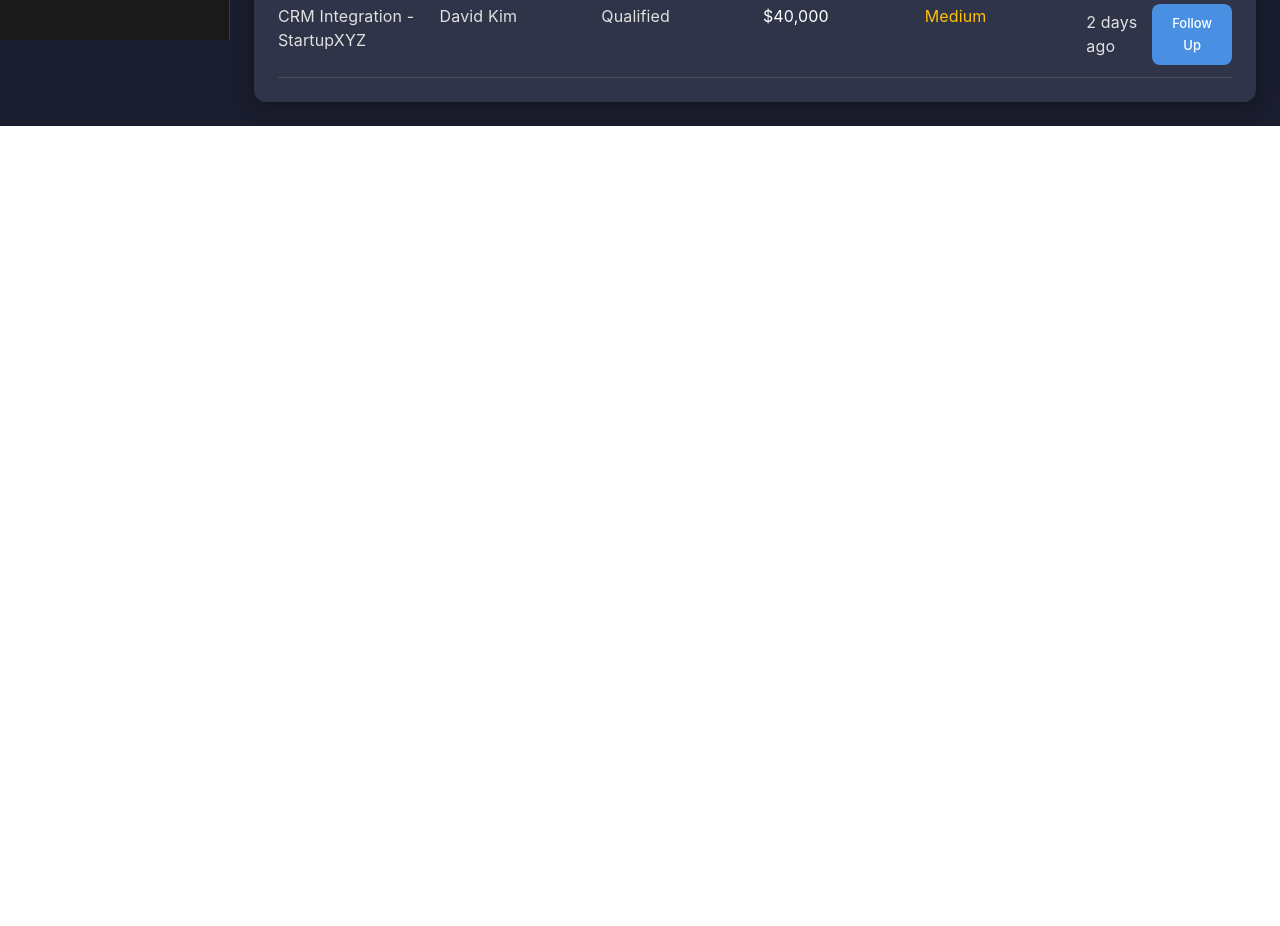
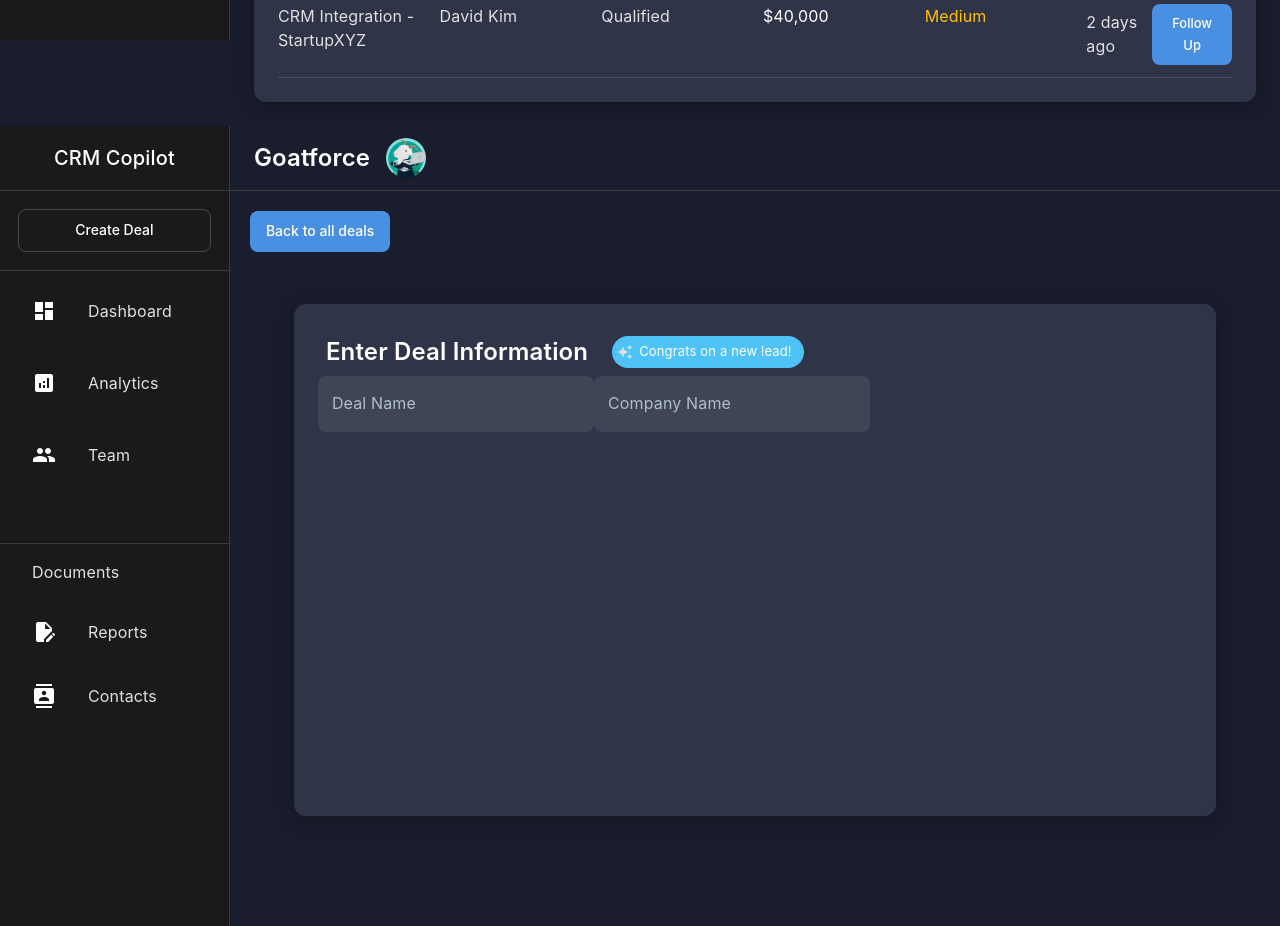
Before and after one commit to darielgu/goat-mockup, a React (Vite) app: page / in a window 1280 px wide. Shown: the part 760-1686 px from the top of the page. Before the commit the page ends 886 px from the top, so only its background shows below. Built offline with nearby package versions, Linux system fonts and the light colour scheme.

Commit message:
Basic Input form up - Scroll down to see

```diff
--- a/src/App.jsx
+++ b/src/App.jsx
@@ -2,6 +2,7 @@ import Dashboard from "./components/CRMDasboard/Dashboard";
 import "./App.css";
 import { ThemeProvider, createTheme } from "@mui/material/styles";
 import { CssBaseline } from "@mui/material";
+import CreateDeal from "./components/CreateDeal/CreateDeal";
 // * MATERIAL THEME START
 const theme = createTheme({
   palette: {
@@ -148,6 +149,7 @@ function App() {
       <CssBaseline />
       <ThemeProvider theme={theme}>
         <Dashboard />
+        <CreateDeal />
       </ThemeProvider>
     </>
   );
--- /dev/null
+++ b/src/components/CreateDeal/CreateDeal.jsx
@@ -0,0 +1,41 @@
+import React from "react";
+import Header from "../DefaultComponents/Header";
+import SideBar from "../SideBar/SideBar";
+import CRMHeader from "../CRMComponents/CRMHeader";
+import { Box } from "@mui/material";
+import InputForm from "../CreateDealComponents/InputForm";
+// Whole rendered page for creating a deal --- Route here when user clicks create a new deal
+
+const CreateDeal = () => {
+  return (
+    <>
+      {/* BOX that holds all components */}
+      <Box
+        sx={{
+          minHeight: "100vh",
+          display: "flex", // Arrange children (SideBar and main content) in a row
+          flexDirection: "row",
+          backgroundColor: "background.default",
+          width: "100%", // Ensure it takes full width
+        }}
+      >
+        <SideBar /> {/* The sidebar component */}
+        <Box
+          sx={{
+            display: "flex",
+            flexDirection: "column", // Arrange header, cards, and data in a column
+            flexGrow: 1, // Allow this column to take up remaining horizontal space
+            overflowX: "hidden", // Prevent horizontal scroll from inner elements
+          }}
+        >
+          {/* The header component */}
+          <Header />
+          {/* Container for input form */}
+          <InputForm />
+        </Box>
+      </Box>
+    </>
+  );
+};
+
+export default CreateDeal;
--- /dev/null
+++ b/src/components/CreateDealComponents/InputForm.jsx
@@ -0,0 +1,60 @@
+import { AutoAwesome } from "@mui/icons-material";
+import {
+  Box,
+  Button,
+  Input,
+  Paper,
+  Typography,
+  Chip,
+  TextField,
+} from "@mui/material";
+import React from "react";
+
+const InputForm = () => {
+  return (
+    // Container that holds all of the items in the Input form page after header
+    <Box sx={{ height: "80vh" }}>
+      {/* Button to redirect to dashboard page */}
+      <Button variant="contained" sx={{ m: 2.5 }}>
+        Back to all deals
+      </Button>
+      <Box sx={{ height: "80%", m: 8, mt: 4 }}>
+        <Paper sx={{ height: "100%", overflowY: "hidden", p: 3 }}>
+          {/* Box holding paper label and chip Icon START*/}
+          <Box
+            sx={{
+              display: "flex",
+              flexDirection: "row",
+              alignItems: "center",
+            }}
+          >
+            <Typography variant="h5" sx={{ p: 1 }}>
+              Enter Deal Information
+            </Typography>
+            <Chip
+              label="Congrats on a new lead!"
+              sx={{ ml: 2, backgroundColor: "#4fc3f7", color: "white" }}
+              size="lg"
+              icon={<AutoAwesome sx={{ fontSize: 16, color: "white" }} />}
+            ></Chip>
+          </Box>
+          {/* Box holding paper label and chip icon END */}
+
+          {/* Box holding left side input boxs START*/}
+          <Box>
+            <TextField id="deal-name" label="Deal Name" variant="outlined" />
+            <TextField
+              id="company-name"
+              label="Company Name"
+              variant="outlined"
+            />
+          </Box>
+
+          {/* Box holding left side input boxs END*/}
+        </Paper>
+      </Box>
+    </Box>
+  );
+};
+
+export default InputForm;
--- /dev/null
+++ b/src/components/DefaultComponents/Header.jsx
@@ -0,0 +1,33 @@
+import React from "react";
+import { AutoAwesome, SupportAgent } from "@mui/icons-material";
+import { Box, Chip, Typography, Button, Avatar } from "@mui/material";
+import logo from "../../assets/sfgoat.webp";
+const Header = () => {
+  return (
+    <Box>
+      {/* Header START */}
+      <Box
+        sx={{
+          borderBottom: "1px solid #3a3a3a",
+          width: "100vw",
+          height: 65,
+        }}
+      >
+        <Box
+          sx={{
+            display: "flex",
+            alignItems: "center",
+            height: "100%",
+          }}
+        >
+          <Typography variant="h5" sx={{ textAlign: "center", ml: 3 }}>
+            Goatforce
+          </Typography>
+          <Avatar src={logo} sx={{ ml: 2 }} />
+        </Box>
+      </Box>
+    </Box>
+  );
+};
+
+export default Header;
--- a/src/components/SideBar/SideBar.jsx
+++ b/src/components/SideBar/SideBar.jsx
@@ -17,7 +17,6 @@ import {
   Typography,
 } from "@mui/material";
 import React from "react";
-import CardAlert from "../CardAlert/CardAlert";
 const SideBar = () => {
   return (
     <Box
```
Also changed, not shown: src/components/CRMComponents/CRMHeader.jsx (+0 -7 lines).
